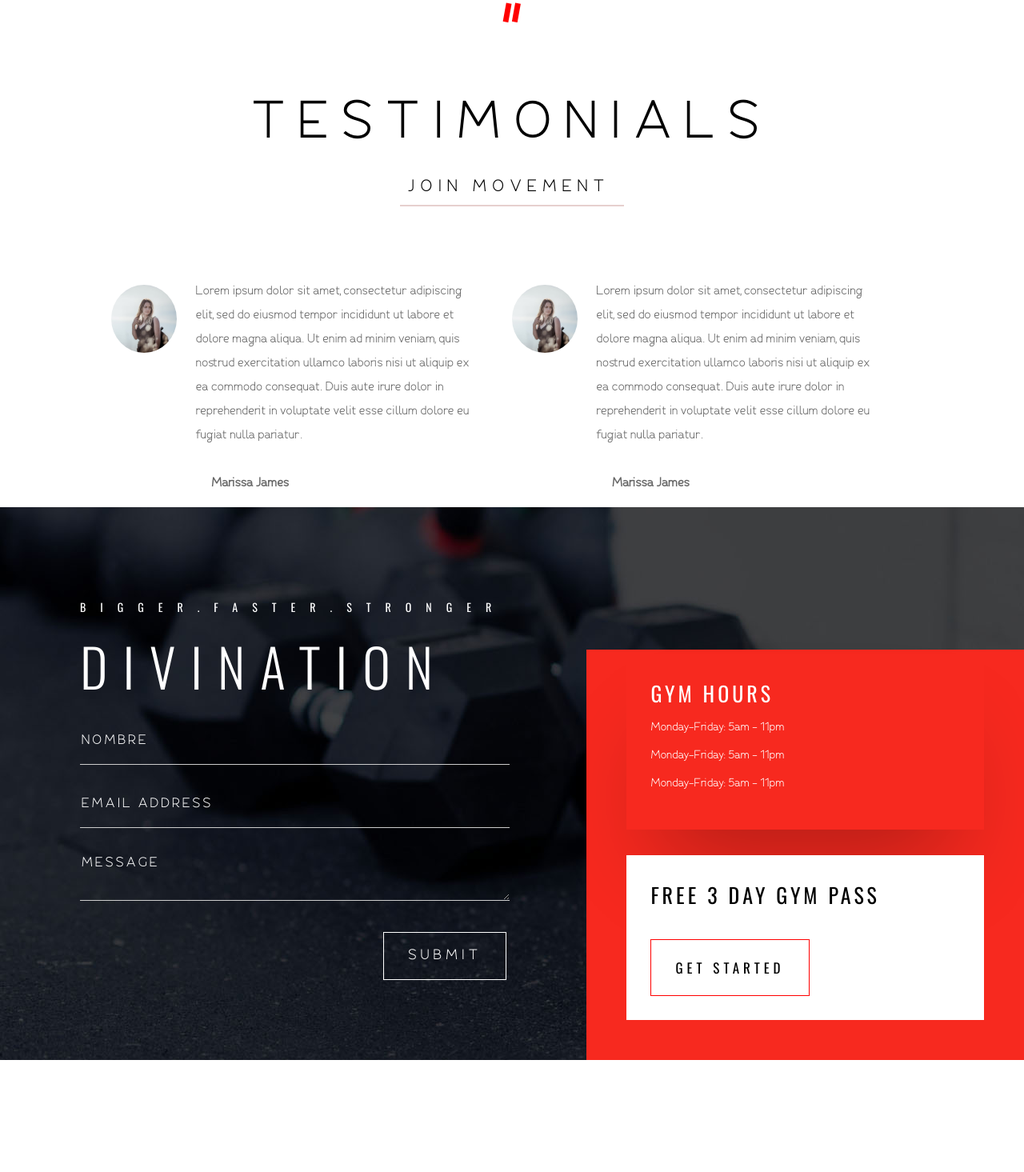
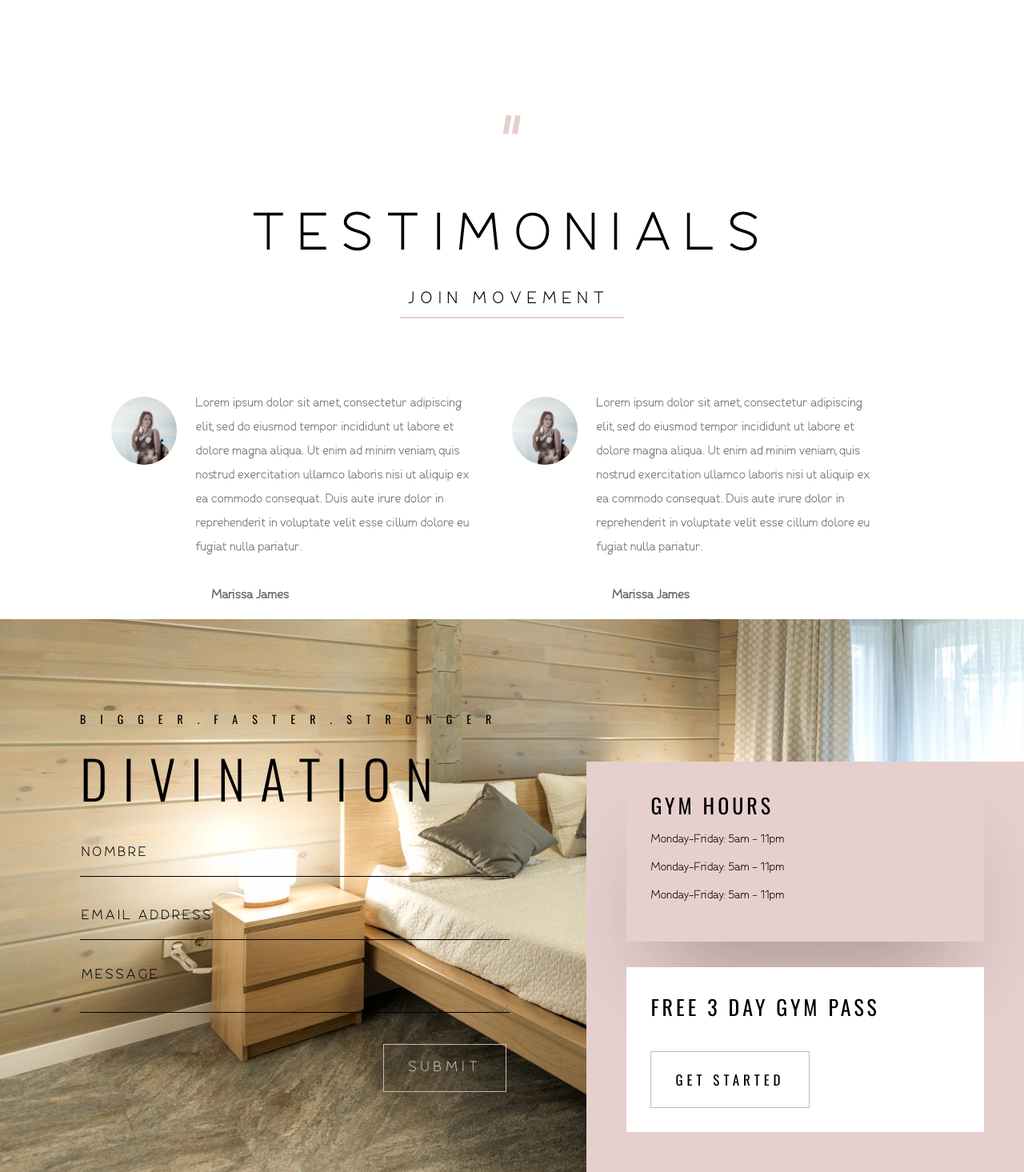
Before and after one commit to Arleking1987/Plantilla-gym, a plain HTML site: page index.html in a window 1280 px wide. Shown: the part 2772-4237 px from the top of the page at 80% size. Before the commit the page ends 4097 px from the top, so only its background shows below. Drawn offline with nearby package versions, Linux system fonts and the light colour scheme.

Commit message:
Se terminò de cambiar colores e imágenes

```diff
--- a/estilos.css
+++ b/estilos.css
@@ -245,7 +245,7 @@ h3 {
 #join .derecha {
     width: 53%;
     position: relative;
-    background: url(imagenes/join-back.jpg);
+    background: url(imagenes/habitacion3.jpg);
     background-size: cover;
 }
 
@@ -280,18 +280,18 @@ h3 {
     position: absolute;
     left: 47%;
     top: 24%;
-    width: 44%;
+    width: 35%;
 }
 
 /*Testimonials*/
 #testimonials {
-    padding-top: 90px;
+    padding-top: 230px;
     text-align: center;
 }
 
 span.comillas {
     font-size: 120px;
-    color: red;
+    color: #E6D0CE;
 }
 
 #testimonials h2 {
@@ -350,9 +350,9 @@ p.nombre {
 
 /*CONTACTO*/
 #contacto {
-    background: url(imagenes/contacto.jpg);
+    background: url(imagenes/habitacion9.jpg);
     font-family: 'Oswald';
-    color: #fff;
+    color: #000;
     display: flex;
 }
 
@@ -379,7 +379,7 @@ p.nombre {
     width: 100%;
     border: 0;
     background: none;
-    border-bottom: 1px solid #ccc;
+    border-bottom: 1px solid #000;
     padding-bottom: 20px;
     font-size: 16px;
     margin-bottom: 34px;
@@ -388,18 +388,18 @@ p.nombre {
     letter-spacing: 3px;
     text-transform: uppercase;
     font-weight: 100;
-    color: #fff;
+    color: #000;
 }
 
 ::placeholder {
-     color: #fff;
+     color: #000;
 }
 
  input[type="submit"] {
      background: none;
-     border: 1px solid #fff;
+     border: 1px solid #CAB7B6;
      padding: 20px 30px;
-     color: #fff;
+     color: #CAB7B6;
      font-size: 17px;
      /*font-family: 'Oswald';*/
      font-family: fibon-sans;
@@ -408,7 +408,7 @@ p.nombre {
 }
 
 #contacto .derecha {
-    background: #F7291F;
+    background: #E6D0CE;
     align-self: flex-end;
     padding: 5px 50px 50px 50px;
     width: 36%;
@@ -441,7 +441,7 @@ p.nombre {
 .pass a {
     text-decoration: none;
     color: #000;
-    border: 1px solid red;
+    border: 1px solid #CAB7B6;
     padding: 22px 30px;
     display: inline-block;
     font-size: 17px;
@@ -658,4 +658,9 @@ p.nombre {
     .pass {
         padding: 13px;
     }
+
+    #whatsapp a {
+
+        right: 11%;
+    }
 }
```
Also changed, not shown: imagenes/contacto.jpg (deleted), imagenes/der1.jpg (deleted), imagenes/der2.jpg (deleted), imagenes/habitacion9.jpg (added), imagenes/intro.jpg (deleted), imagenes/izq.jpg (deleted), imagenes/join-back.jpg (deleted), imagenes/pl18109049-thermofusion_ppr_welding_device_adjust_design_20_160mm_welding_diameter.jpg (deleted), 1 other file.
